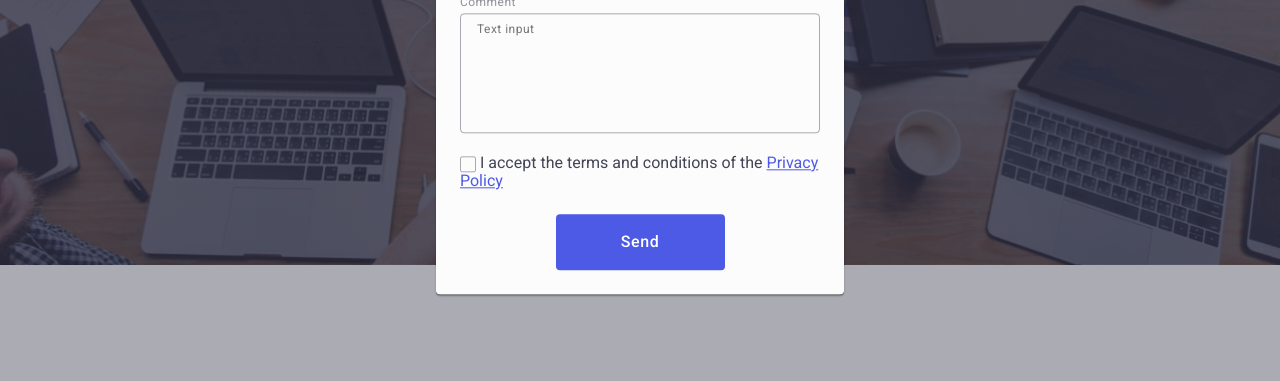
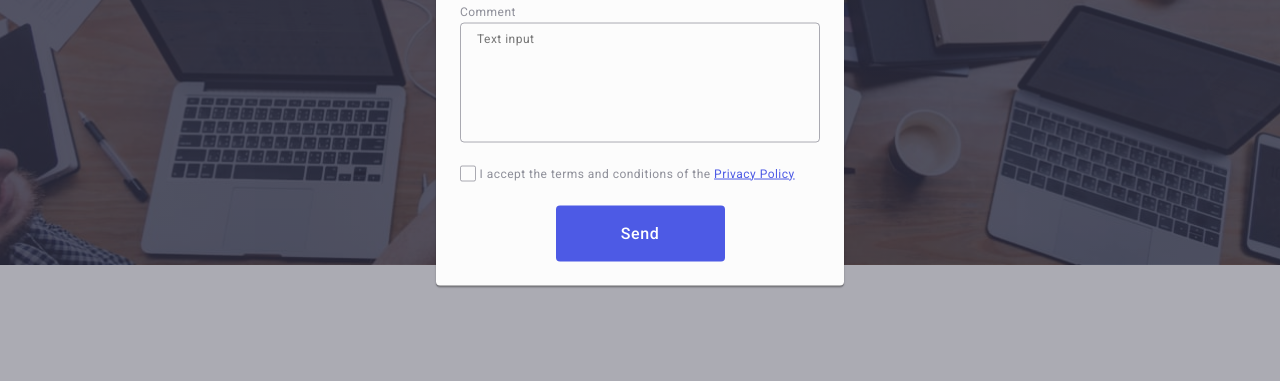
Before and after one commit to kk-goit/goit-markup-hw-05, a plain HTML site: page index.html in a window 1280 px wide. Shown: the part 410-791 px from the top of the page. Drawn offline with nearby package versions, Linux system fonts and the light colour scheme.

Commit message:
dexed miss prints

```diff
--- a/css/style.css
+++ b/css/style.css
@@ -617,7 +617,7 @@ transition-delay: 0s;
 .modal-form-agreement {
     margin-bottom: 24px;
 }
-.moda-form-desc {
+.modal-form-desc {
     font-weight: 400;
     font-size: 12px;
     line-height: 117%;
@@ -638,6 +638,7 @@ transition-delay: 0s;
 input[type="checkbox"]:checked + .modal-form-desc > .modal-form-checkbox {
     fill: var(--modal-frm-check);
     background-color: var(--modal-hover);
+    border: none;
 }
 .modal-form-link {
     color: var(--logo-acent);
@@ -657,7 +658,7 @@ input[type="checkbox"]:checked + .modal-form-desc > .modal-form-checkbox {
     background-color: var(--modal-frm-acent-brd);
     border: none;
     border-radius: 4px;
-    background-color 250ms cubic-bezier(0.4, 0, 0.2, 1);
+    transition: background-color 250ms cubic-bezier(0.4, 0, 0.2, 1);
 }
 
 /* for hidding elements */
```
